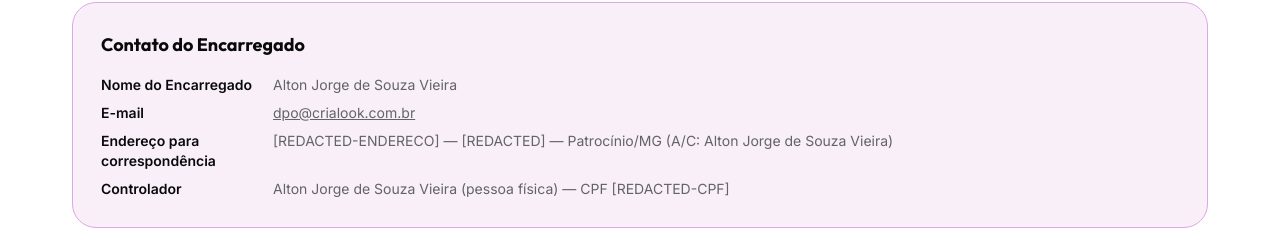
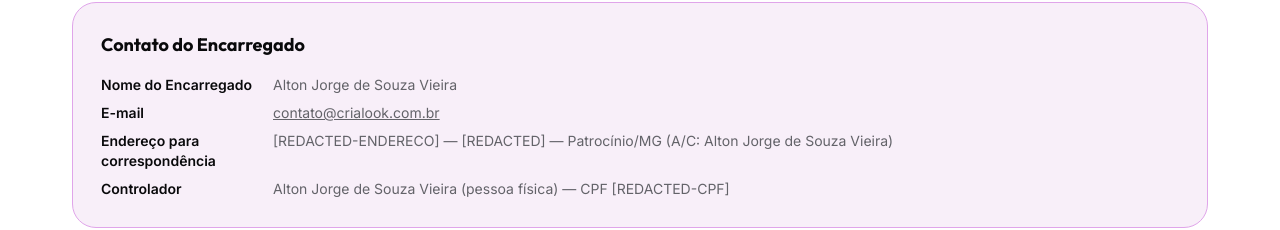
Before and after one commit to Tibic4/Agencia-Fashion, a Next.js app in the folder campanha-ia/: page /dpo in a window 1280 px wide. Shown: the part 309-539 px from the top of the page. Built offline with nearby package versions, Linux system fonts and the light colour scheme; no server answers.

Commit message:
fix(legal): unifica contato em contato@crialook.com.br (DPO usa mesmo email)

```diff
--- a/campanha-ia/src/app/consentimento-biometrico/page.tsx
+++ b/campanha-ia/src/app/consentimento-biometrico/page.tsx
@@ -92,7 +92,7 @@ const sections: Section[] = [
       "Peticionar à ANPD (www.gov.br/anpd).",
     ],
     tail: [
-      "A revogação pode ser feita pelo painel da conta, pelo e-mail dpo@crialook.com.br ou pelos demais canais indicados na página do DPO.",
+      "A revogação pode ser feita pelo painel da conta, pelo e-mail contato@crialook.com.br ou pelos demais canais indicados na página do DPO.",
     ],
   },
   {
@@ -119,7 +119,7 @@ const sections: Section[] = [
     list: [
       "Controlador: Alton Jorge de Souza Vieira (pessoa física) — CPF [REDACTED-CPF]",
       "Endereço: [REDACTED-ENDERECO] — [REDACTED] — Patrocínio/MG",
-      "DPO: Alton Jorge de Souza Vieira — dpo@crialook.com.br",
+      "DPO: Alton Jorge de Souza Vieira — contato@crialook.com.br",
       "Canal dedicado: /dpo",
     ],
   },
--- a/campanha-ia/src/app/dpo/page.tsx
+++ b/campanha-ia/src/app/dpo/page.tsx
@@ -64,8 +64,8 @@ export default function DpoPage() {
                   E-mail
                 </dt>
                 <dd>
-                  <a href="mailto:dpo@crialook.com.br" className="underline hover:opacity-80">
-                    dpo@crialook.com.br
+                  <a href="mailto:contato@crialook.com.br" className="underline hover:opacity-80">
+                    contato@crialook.com.br
                   </a>
                 </dd>
               </div>
@@ -125,7 +125,7 @@ export default function DpoPage() {
                 {" "}e <code className="px-1 rounded" style={{ background: "var(--background)" }}>/api/me/export</code>);
               </li>
               <li>
-                Por e-mail a <a href="mailto:dpo@crialook.com.br" className="underline">dpo@crialook.com.br</a>;
+                Por e-mail a <a href="mailto:contato@crialook.com.br" className="underline">contato@crialook.com.br</a>;
               </li>
               <li>Por carta registrada ao endereço acima informado.</li>
             </ul>
--- a/campanha-ia/src/app/privacidade/page.tsx
+++ b/campanha-ia/src/app/privacidade/page.tsx
@@ -28,7 +28,7 @@ const sections: Section[] = [
       "Controlador: Alton Jorge de Souza Vieira (pessoa física, atuando como desenvolvedor independente)",
       "Localização: Patrocínio/MG, Brasil",
       "Contato geral: contato@crialook.com.br",
-      "Encarregado pelo Tratamento de Dados Pessoais (DPO): Alton Jorge de Souza Vieira — dpo@crialook.com.br",
+      "Encarregado pelo Tratamento de Dados Pessoais (DPO): Alton Jorge de Souza Vieira — contato@crialook.com.br",
       "Dados completos do controlador (CPF, endereço, telefone) podem ser solicitados via e-mail ao DPO em situação que exija formalização (ex.: requerimento da ANPD, processo judicial).",
     ],
   },
@@ -86,7 +86,7 @@ const sections: Section[] = [
       "A funcionalidade de Virtual Try-On (VTO) processa imagens que podem conter características faciais, sendo estas classificadas como dado pessoal sensível nos termos do art. 5º, II, da LGPD.",
       "O tratamento desses dados é realizado EXCLUSIVAMENTE com consentimento específico, livre, informado e destacado do titular, nos termos do art. 11, I, da LGPD, mediante aceite do Termo de Consentimento Biométrico disponível em /consentimento-biometrico.",
       "O titular é o único responsável por garantir que possui autorização da pessoa retratada nas imagens enviadas. Caso a pessoa retratada seja diferente do titular da conta (ex.: modelo contratada, funcionária, amiga), o titular declara expressamente possuir autorização por escrito dessa pessoa para uso da imagem com finalidade de geração de campanha publicitária por meio de IA.",
-      "O titular pode revogar o consentimento a qualquer momento por meio do painel de conta ou do e-mail dpo@crialook.com.br. A revogação não afeta tratamentos realizados anteriormente com base no consentimento legitimamente prestado.",
+      "O titular pode revogar o consentimento a qualquer momento por meio do painel de conta ou do e-mail contato@crialook.com.br. A revogação não afeta tratamentos realizados anteriormente com base no consentimento legitimamente prestado.",
     ],
   },
   {
@@ -168,8 +168,8 @@ const sections: Section[] = [
     ],
     list: [
       "Painel de conta: acesse /conta para editar, exportar ou excluir seus dados (endpoints /api/me e /api/me/export);",
-      "E-mail: dpo@crialook.com.br — resposta em até 15 (quinze) dias, conforme art. 19, §3º, LGPD;",
-      "Por escrito: solicite o endereço de correspondência ao DPO via e-mail (dpo@crialook.com.br);",
+      "E-mail: contato@crialook.com.br — resposta em até 15 (quinze) dias, conforme art. 19, §3º, LGPD;",
+      "Por escrito: solicite o endereço de correspondência ao DPO via e-mail (contato@crialook.com.br);",
       "Reclamação à ANPD: https://www.gov.br/anpd — o titular tem direito de peticionar à Autoridade Nacional de Proteção de Dados.",
     ],
   },
@@ -220,7 +220,7 @@ const sections: Section[] = [
     ],
     list: [
       "Nome: Alton Jorge de Souza Vieira",
-      "E-mail: dpo@crialook.com.br",
+      "E-mail: contato@crialook.com.br",
       "Página dedicada: /dpo",
     ],
   },
--- a/campanha-ia/src/app/subprocessadores/page.tsx
+++ b/campanha-ia/src/app/subprocessadores/page.tsx
@@ -249,8 +249,8 @@ export default function SubprocessadoresPage() {
               Alterações na lista de subprocessadores são comunicadas com antecedência mínima de 15 (quinze) dias por
               e-mail e/ou aviso destacado na Plataforma, salvo se a alteração for necessária por razões legais ou de
               segurança com urgência. O histórico de versões fica disponível sob demanda pelo canal{" "}
-              <a href="mailto:dpo@crialook.com.br" className="underline">
-                dpo@crialook.com.br
+              <a href="mailto:contato@crialook.com.br" className="underline">
+                contato@crialook.com.br
               </a>
               .
             </p>
--- a/campanha-ia/src/app/termos/page.tsx
+++ b/campanha-ia/src/app/termos/page.tsx
@@ -27,7 +27,7 @@ const sections: Section[] = [
       "Fornecedor: Alton Jorge de Souza Vieira (pessoa física, atuando como desenvolvedor independente)",
       "Localização: Patrocínio/MG, Brasil",
       "E-mail: contato@crialook.com.br",
-      "Encarregado (DPO): Alton Jorge de Souza Vieira — dpo@crialook.com.br",
+      "Encarregado (DPO): Alton Jorge de Souza Vieira — contato@crialook.com.br",
       "Dados completos do fornecedor (CPF, endereço, telefone) podem ser solicitados via e-mail em situações que exijam formalização legal.",
     ],
   },
```
